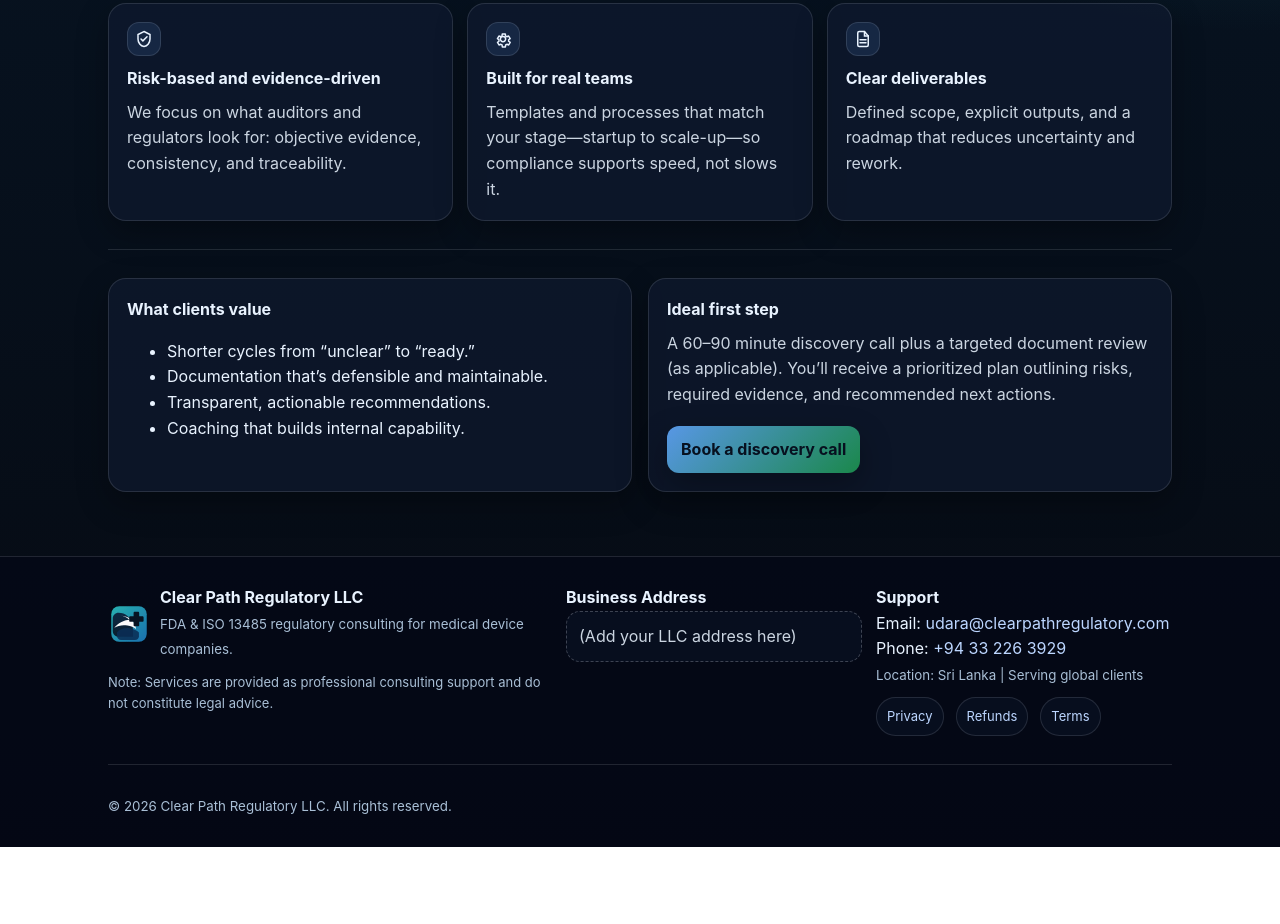
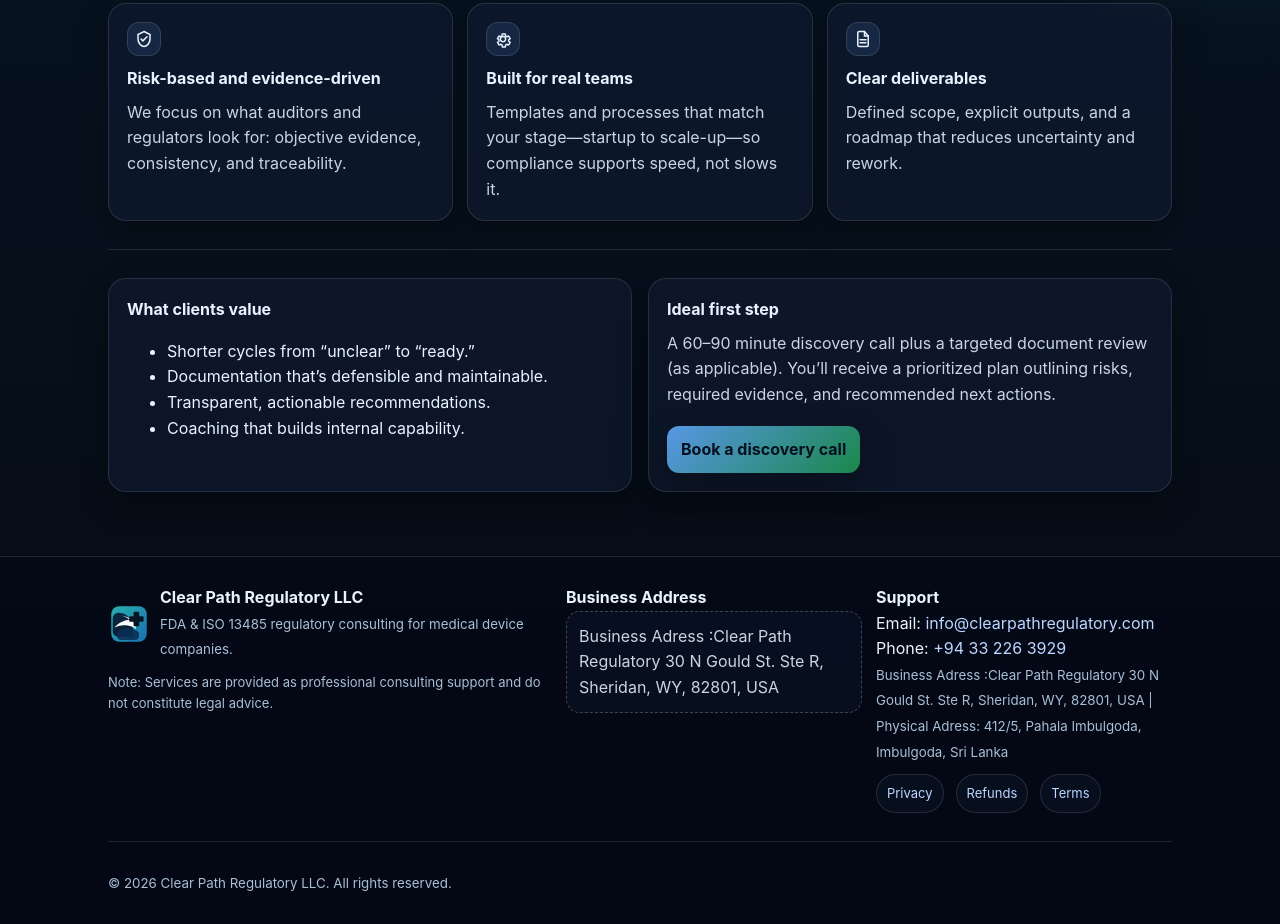
Before and after one commit to piyumudara-crypto/clearpathregulatory, a plain HTML site: page why.html in a window 1280 px wide. Shown: the part 297-1221 px from the top of the page. Before the commit the page ends 1144 px from the top, so only its background shows below. Drawn offline with Linux system fonts and the light colour scheme.

Commit message:
Update why.html

```diff
--- a/why.html
+++ b/why.html
@@ -105,15 +105,15 @@
       <div>
         <strong>Business Address</strong>
         <div class="address-box" aria-label="LLC address placeholder">
-          (Add your LLC address here)
+          Business Adress :Clear Path Regulatory 30 N Gould St. Ste R, Sheridan, WY, 82801, USA
         </div>
       </div>
 
       <div>
         <strong>Support</strong><br/>
-        Email: <a href="mailto:udara@clearpathregulatory.com">udara@clearpathregulatory.com</a><br/>
+        Email: <a href="mailto:info@clearpathregulatory.com">info@clearpathregulatory.com</a><br/>
         Phone: <a href="tel:+94332263929">+94 33 226 3929</a><br/>
-        <small>Location: Sri Lanka | Serving global clients</small>
+        <small>Business Adress :Clear Path Regulatory 30 N Gould St. Ste R, Sheridan, WY, 82801, USA | Physical Adress: 412/5, Pahala Imbulgoda, Imbulgoda, Sri Lanka</small>
         <div class="mini" aria-label="Footer links">
           <a href="privacy.html">Privacy</a>
           <a href="refunds.html">Refunds</a>
```
